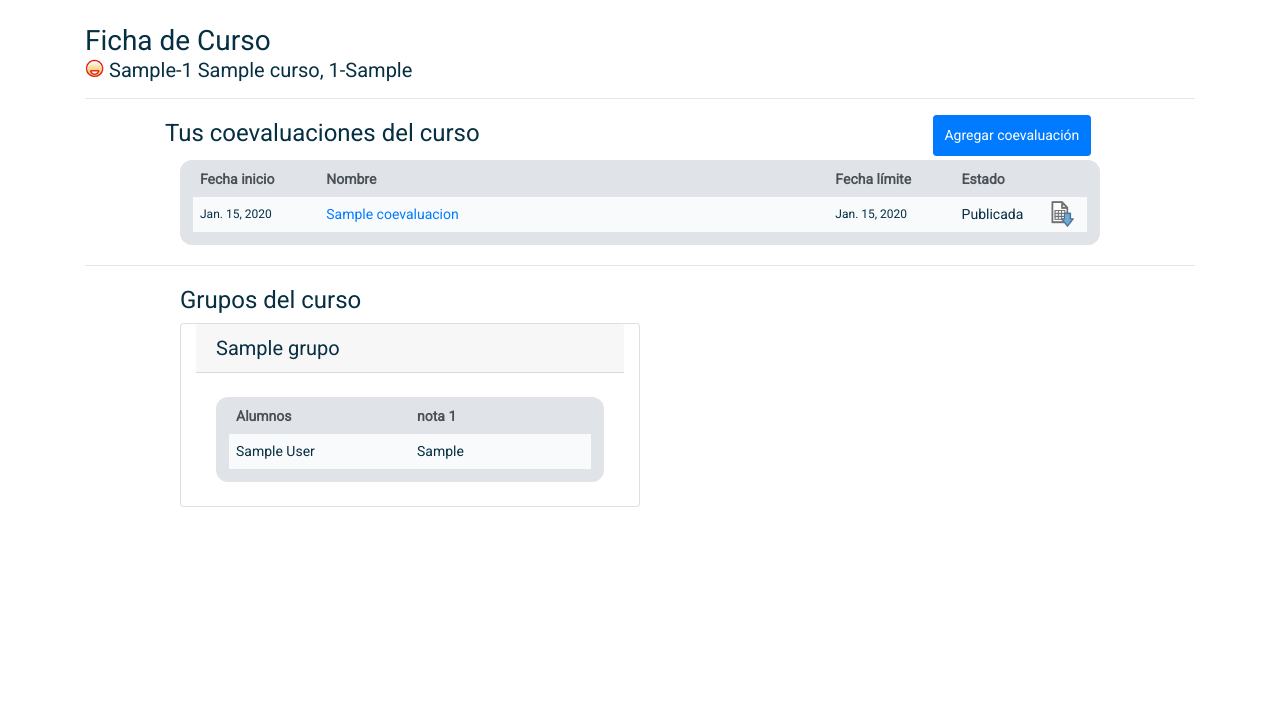
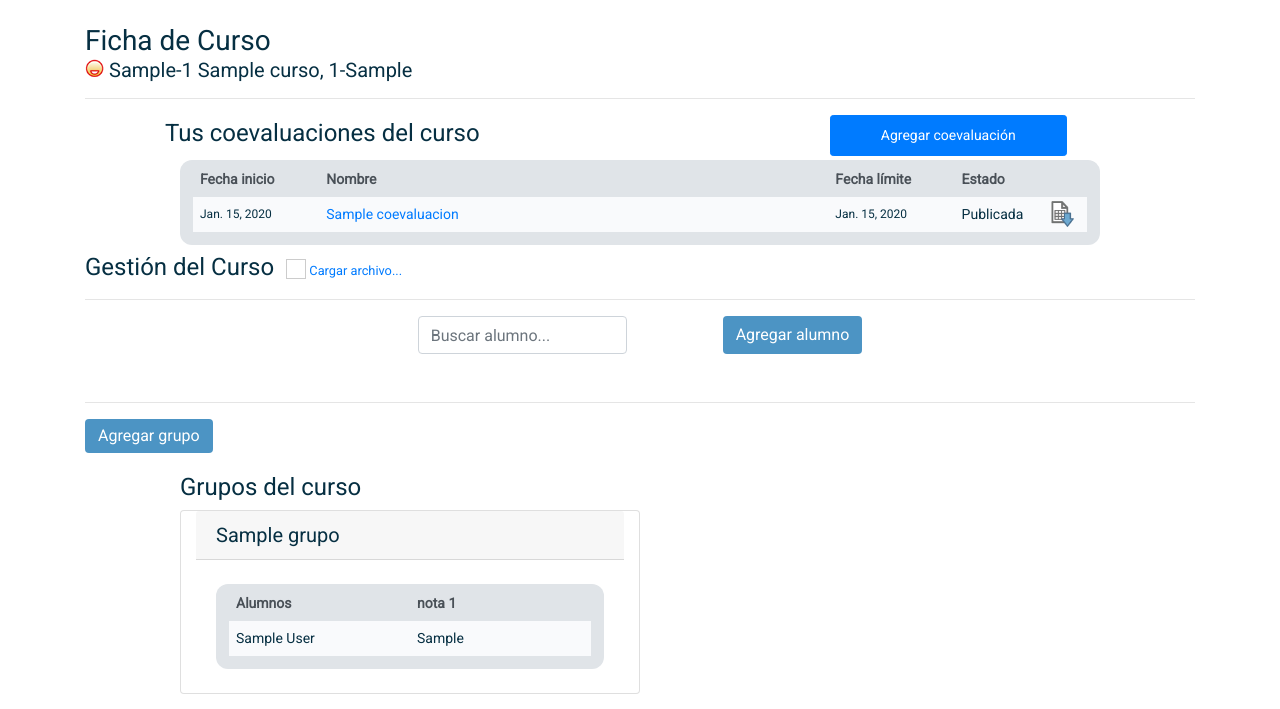
Before and after one commit to DCC-CC4401/2018-2-DeCepCiones, a Django app: page /tarea4/fichaCursoDoc/1 in a window 1280 px wide. Shown: the part 86-795 px from the top of the page. Before the commit the page ends 593 px from the top, so only its background shows below. Run offline with Django 3.2, Linux system fonts and the light colour scheme; a user stored in the database is signed in; tables that the repository leaves empty hold one stand-in row (values such as "Sample post"); some libraries are stand-ins or nearby versions.

Commit message:
Agrego unos botones en fichaCursoDoc

```diff
--- a/tarea4/forms.py
+++ b/tarea4/forms.py
@@ -1,5 +1,10 @@
 from django import forms
 from tarea4.models import *
+
+class form(forms.Form):
+    Nombre = forms.CharField(max_length=20)
+
+
 
 
 class ResponderEval(forms.Form):
--- a/tarea4/urls.py
+++ b/tarea4/urls.py
@@ -1,12 +1,8 @@
 from django.urls import path
 from . import views
-from django.contrib import admin
+
 
 urlpatterns = [
-    # path('', views.index, name=''),
-    # En este caso el string de path recibe un entero, y la variable tiene nombre humano. También se pueden usar regex.
-    # El nombre de la url permite insertarla en la template usando {% url 'humano' %}
-    #path('admin/', admin.site.urls),
     path('home/', views.landingPageEstudiante, name='landingPage'),
     path('repartidor/', views.repartidor, name='repartidor'),
     path('perfil/', views.perfilDueno, name='perfil'),
--- a/templates/tarea4/fichaCursoDocente.html
+++ b/templates/tarea4/fichaCursoDocente.html
@@ -53,7 +53,7 @@
                 <div class="col-md-10 offset-1 ">
                     <div class="row justify-content-between">
             		    <h4 class="d-inline-block mt-1">Tus coevaluaciones del curso</h4>
-                        <button class="btn btn-sm btn-primary col-md-2 mr-4" onclick="showNewCoevaluacion({{ idCurso }})">Agregar coevaluación</button>
+                        <button class="btn btn-sm btn-primary col-md-3 mr-5" onclick="showNewCoevaluacion({{ idCurso }})">Agregar coevaluación</button>
                     </div>
                     <div class="table-wrap table-responsive my-1" id="tablaCoevs"> <!-- "Envoltura" de la tabla -->
                         <table class="table table-coeval-curso table-striped table-hover mb-0"> <!-- Tabla -->
@@ -110,10 +110,31 @@
                     </div>
                 </div>
             </div>
-            <div class="row">
-                <!-- div para buscador de alumnos -->
+
+
+             <!-- Gestión del curso -->
+            <h4 class="d-inline-block mt-1 mb-0">Gestión del Curso</h4>
+            <div class="d-inline-block ml-2">
+                <a href="#" class="small" title="Cargar información">
+                    <img class="clickable-icon export-icon mb-1"
+                         width="20" height="20">
+                    Cargar archivo...
+                </a>
+            </div>
+            <hr/>
+            <div class="row d-flex justify-content-center mb-5">
+                <form class="mr-5">
+                    <input class="form-control" type="search" placeholder="Buscar alumno..." aria-label="Buscar alumno">
+                </form>
+                <button type="button" id="add-coev-btn" class="btn btn-primary-custom float-right ml-5">Agregar alumno</button>
             </div>
             <hr>
+            <div class="row">
+                <div class="col-md-4">
+                    <button type="button" id="add-coev-btn" class="btn btn-primary-custom float-left mb-3">Agregar grupo
+                    </button>
+                </div>
+            </div>
             <div class="row"> <!-- div para tarjetas de grupo -->
                 <div class="col-md-10 offset-1">
             		<h4 class="d-inline-block mt-1">Grupos del curso</h4>
```
